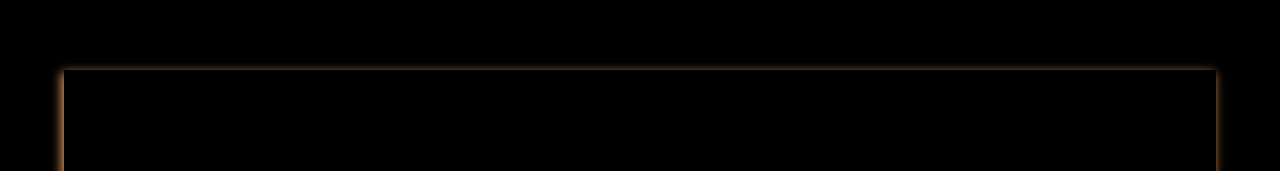
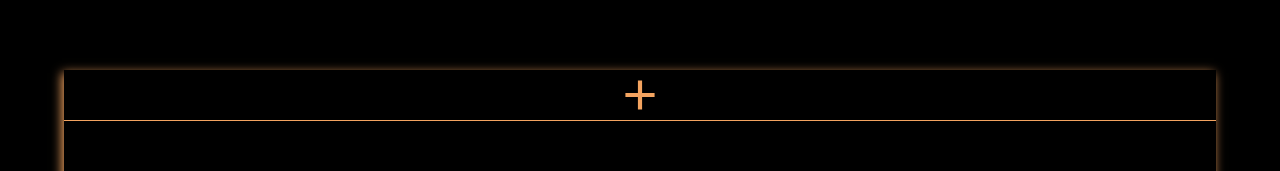
Before and after one commit to vidaHd/React-PlayGround, a React (Create React App) app: page /ShowProduct in a window 1280 px wide. Shown: the part 269-440 px from the top of the page. Built offline with nearby package versions, Linux system fonts and the light colour scheme; data requests are answered from the project's data file.

Commit message:
addComment

```diff
--- a/src/components/CommentProduct.tsx
+++ b/src/components/CommentProduct.tsx
@@ -1,8 +1,8 @@
 import { Link } from "react-router-dom";
-
 import { useEffect, useState } from "react";
 import { getData } from "../Utilities/ApiTest";
 import { makeStyles } from "@material-ui/core";
+import AddIcon from "@material-ui/icons/Add";
 
 interface Idata {
   name;
@@ -44,8 +44,8 @@ const CommentProduct = () => {
             </h1>
           </div>
         </div>
-
         <div className={classes.commentMain}>
+          <AddIcon className={classes.icon} />
           {data?.comments &&
             data?.comments.map((a) => (
               <div className={classes.comment}>
@@ -149,6 +149,7 @@ const useStyles = makeStyles({
     textDecoration: "none",
   },
   IMG: {
+    borderRadius: "100%",
     width: "600px",
     ["@media (max-width:1100px)"]: {
       width: "400px",
@@ -187,7 +188,16 @@ const useStyles = makeStyles({
       width: "70%",
     },
   },
-
+  icon: {
+    color: "#F4A460",
+    fontSize: "50px",
+    cursor: "pointer",
+    width: "100%",
+    borderBottom: "0.2px solid #F4A460",
+    ["@media (max-width:600px)"]: {
+      fontSize: "40px",
+    },
+  },
   pComment: {
     width: "100%",
     color: "#ffff",
```
